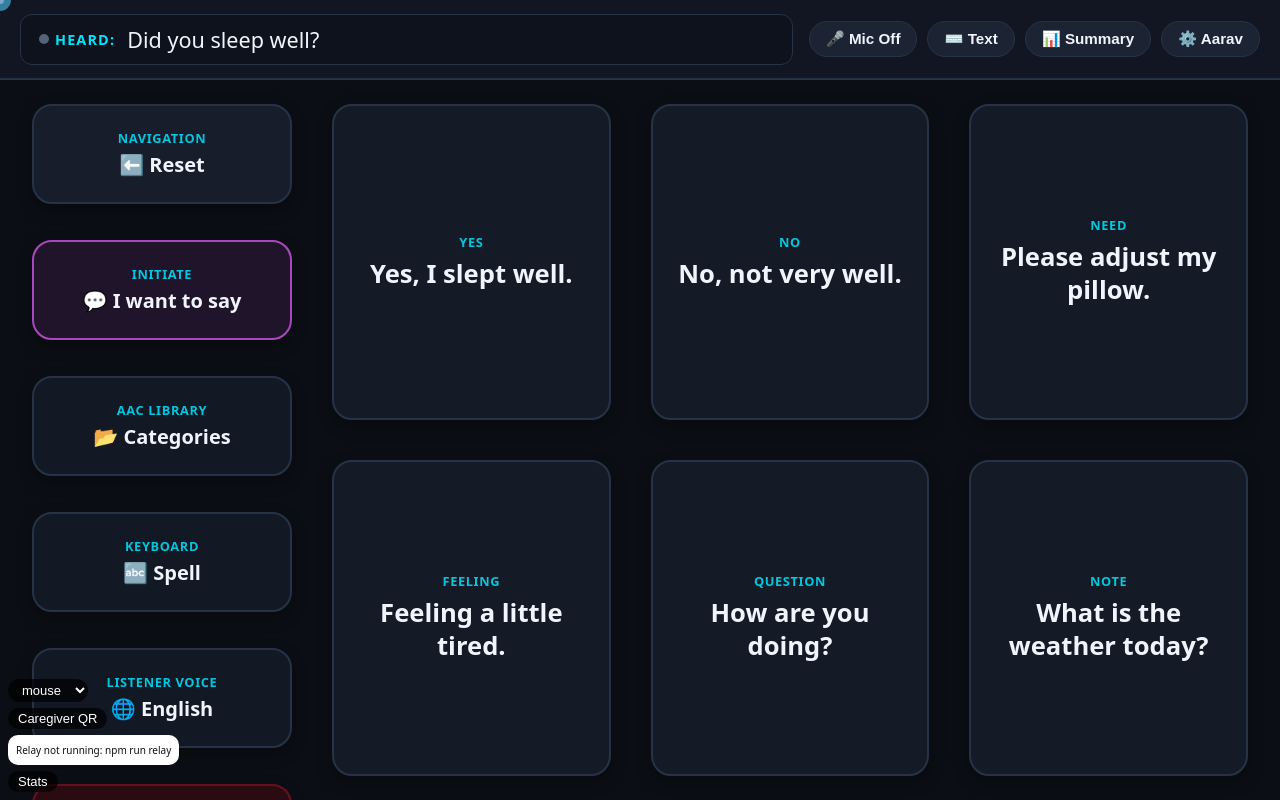
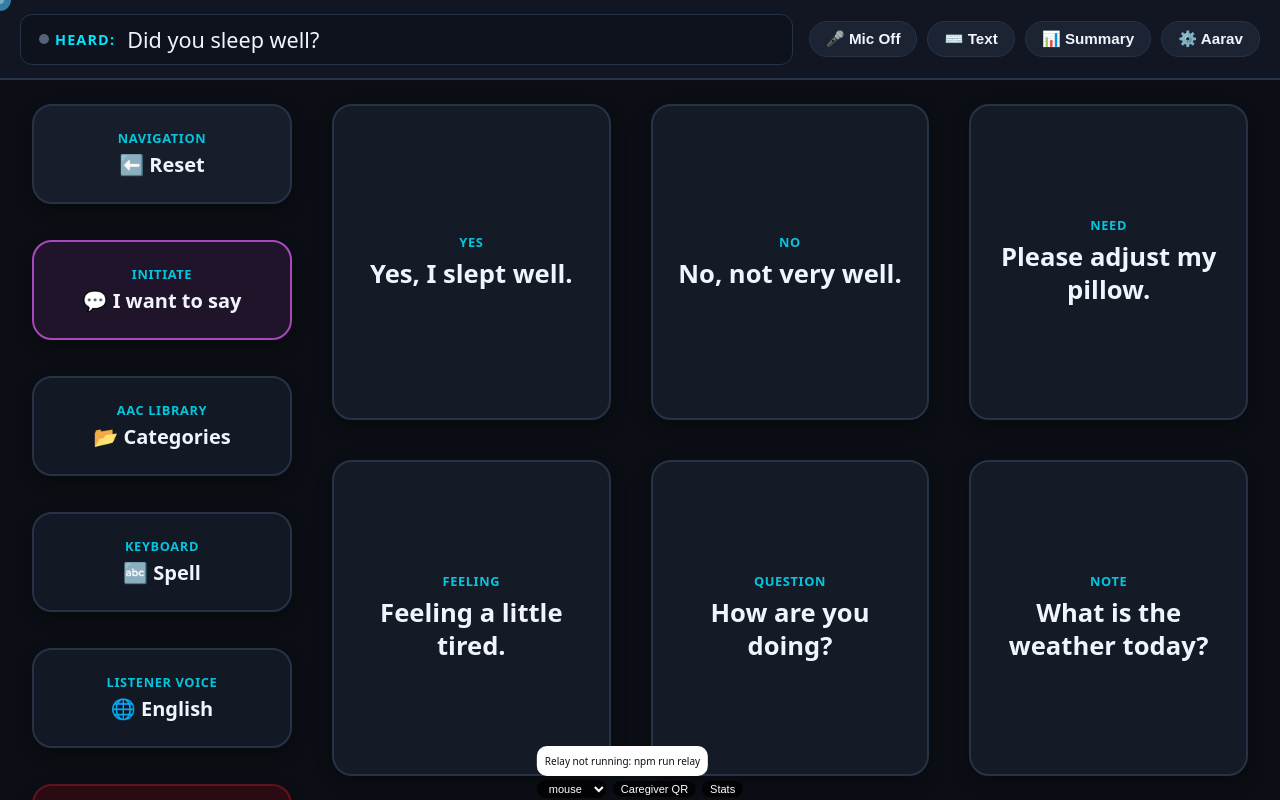
Before and after one commit to dhruv4740/gaze-voice, a website built with Vite: page index.html in a window 1280 px wide. Both pictures are taken after a click on the button "Caregiver QR". Built offline with nearby package versions, Linux system fonts and the light colour scheme; no server answers.

Commit message:
fix(gaze): drop duplicate break tile, move gaze HUD to bottom strip

```diff
--- a/src/gaze/fatigue.js
+++ b/src/gaze/fatigue.js
@@ -1,12 +1,12 @@
 // Fatigue watch: blink rate per minute (from blendshapes, head/iris modes) against the
 // user's own early baseline, plus selections getting slower. Dispatches
-// window 'gaze:fatigue' { level: 'mild' | 'high' } and drives a gentle "Take a break?" tile.
+// window 'gaze:fatigue' { level: 'mild' | 'high' } (Team B shows the "Take a break" tile) and
+// lengthens the default dwell while the user seems tired.
 const BASELINE_MS = 90000; // first 90 s of tracking = this user's normal blink rate
 const RATE_WINDOW_MS = 60000;
 const EVAL_EVERY_MS = 5000;
 const MIN_BASELINE_BLINKS = 5;
 const SNOOZE_MS = 300000;
-const TILE_MS = 90000;
 const ORDER = { none: 0, mild: 1, high: 2 };
 
 const mean = (a) => a.reduce((s, v) => s + v, 0) / a.length;
@@ -28,7 +28,7 @@ export function evaluate({ baseline, rate, times }) {
   return level;
 }
 
-export function createFatigue({ root, onChange }) {
+export function createFatigue({ onChange } = {}) {
   const t0 = performance.now();
   const blinks = []; // timestamps (ms)
   const times = []; // time-to-select per selection (ms), capped
@@ -36,31 +36,12 @@ export function createFatigue({ root, onChange }) {
   let closed = false;
   let level = 'none';
   let snoozeUntil = 0;
-  let tileTimer = 0;
-
-  const tile = document.createElement('div');
-  tile.id = 'gaze-break';
-  tile.dataset.gazeTarget = '';
-  tile.hidden = true;
-  tile.innerHTML = '<b>Take a break?</b><span>Look here to dismiss</span>';
-  root.appendChild(tile);
-  const hideTile = () => { tile.hidden = true; clearTimeout(tileTimer); };
-  tile.addEventListener('gaze-select', (e) => {
-    e.stopPropagation();
-    snoozeUntil = performance.now() + SNOOZE_MS;
-    set('none');
-  });
 
   function set(next) {
     if (next === level) return;
     level = next;
-    if (next === 'none') hideTile();
-    else if (performance.now() >= snoozeUntil) {
-      tile.hidden = false;
-      clearTimeout(tileTimer);
-      tileTimer = setTimeout(hideTile, TILE_MS);
+    if (next !== 'none' && performance.now() >= snoozeUntil)
       window.dispatchEvent(new CustomEvent('gaze:fatigue', { detail: { level: next } }));
-    }
     onChange?.(next);
   }
 
--- a/src/gaze/gaze.css
+++ b/src/gaze/gaze.css
@@ -8,9 +8,9 @@
 #webgazerVideoContainer.gaze-preview canvas { width: 160px !important; height: 120px !important; }
 #webgazerGazeDot, #webgazerFaceOverlay, #webgazerFaceFeedbackBox { display: none !important; }
 
-#gaze-ui { position: fixed; left: 8px; bottom: 8px; z-index: 1200; display: flex;
-  flex-direction: column; align-items: flex-start; gap: 6px; font-size: 13px; }
-#gaze-ui > * { font-size: 13px; padding: 3px 10px; border-radius: 12px; border: 0;
+#gaze-ui { position: fixed; left: 50%; transform: translateX(-50%); bottom: 2px; z-index: 1200; display: flex;
+  flex-direction: row; align-items: center; gap: 6px; font-size: 11px; }
+#gaze-ui > * { font-size: 11px; padding: 2px 8px; border-radius: 12px; border: 0;
   background: rgba(0,0,0,.7); color: #fff; cursor: pointer; }
 #gaze-status { cursor: default !important; }
 #gaze-blink input { margin-right: 4px; }
@@ -43,11 +43,6 @@ video.gaze-head-preview { position: fixed; right: 8px; bottom: 8px; width: 160px
 #gaze-status:empty { display: none; }
 #gaze-raw { position: fixed; width: 8px; height: 8px; margin: -4px 0 0 -4px; border-radius: 50%; background: rgba(255,255,255,.35); pointer-events: none; z-index: 1000; }
 
-#gaze-break { position: fixed; left: 50%; bottom: 14px; transform: translateX(-50%); z-index: 1150; width: 240px; height: 170px;
-  display: flex; flex-direction: column; align-items: center; justify-content: center; gap: 8px; border-radius: 18px;
-  background: #5c6bc0; color: #fff; font-size: 22px; text-align: center; box-shadow: 0 6px 24px rgba(0,0,0,.4); }
-#gaze-break span { font-size: 14px; opacity: .85; }
-#gaze-break[hidden] { display: none; }
-#caregiver-qr { background: #fff !important; color: #111 !important; border-radius: 10px !important; padding: 8px !important;
+#caregiver-qr { position: absolute; bottom: 100%; left: 0; margin-bottom: 4px; background: #fff !important; color: #111 !important; border-radius: 10px !important; padding: 8px !important;
   font-size: 10px; max-width: 200px; word-break: break-all; cursor: default !important; }
 #caregiver-qr[hidden] { display: none; }
--- a/src/gaze/index.js
+++ b/src/gaze/index.js
@@ -36,7 +36,7 @@ export function startGaze({ mode = 'mouse', root }) {
   ui.appendChild(sw);
 
   const stats = createStats({ root });
-  const fatigue = createFatigue({ root });
+  const fatigue = createFatigue();
   window.__gazeFatigue = fatigue; // demo: __gazeFatigue.force('mild')
   setInterval(() => stats.update(fatigue.stats()), 1000);
   let learner = null; // camera tracker's learn(x, y), set once tracking starts
@@ -148,7 +148,6 @@ export function startGaze({ mode = 'mouse', root }) {
   let hovered = null;
   let hoverEl = null;
   let hoverStart = 0;
-  const breakTile = document.getElementById('gaze-break');
 
   // Fire the contract's selection on el. The user must look away and back to select again.
   function selectNow(el) {
@@ -157,7 +156,7 @@ export function startGaze({ mode = 'mouse', root }) {
       const b = el.getBoundingClientRect();
       const cx = (b.left + b.right) / 2; const cy = (b.top + b.bottom) / 2;
       stats.addError(Math.hypot(point.x - cx, point.y - cy));
-      if (learner && el !== breakTile) learner(cx, cy);
+      if (learner) learner(cx, cy);
     }
     el.dispatchEvent(new CustomEvent('gaze-select', { bubbles: true }));
     el.classList.remove('gaze-hover');
```
